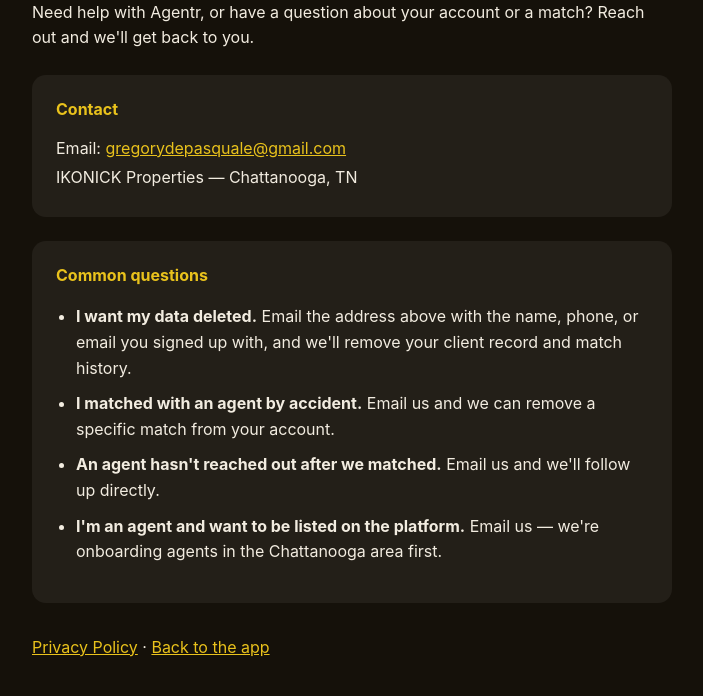
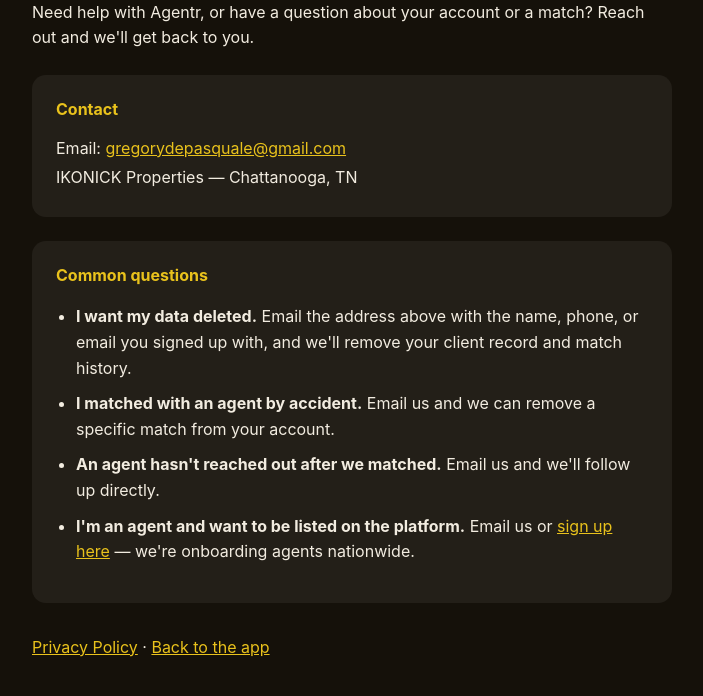
Before and after one commit to gregorydepasquale-dotcom/find-my-agent, a website: page public/support.html in a window 1280 px wide. Shown: the part 120-816 px from the top of the page, without its empty margins (288-991 px from the left). Drawn offline with Linux system fonts and the light colour scheme.

Commit message:
Update support page copy to nationwide agent onboarding

```diff
--- a/public/support.html
+++ b/public/support.html
@@ -44,7 +44,7 @@
       <li><strong>I want my data deleted.</strong> Email the address above with the name, phone, or email you signed up with, and we'll remove your client record and match history.</li>
       <li><strong>I matched with an agent by accident.</strong> Email us and we can remove a specific match from your account.</li>
       <li><strong>An agent hasn't reached out after we matched.</strong> Email us and we'll follow up directly.</li>
-      <li><strong>I'm an agent and want to be listed on the platform.</strong> Email us — we're onboarding agents in the Chattanooga area first.</li>
+      <li><strong>I'm an agent and want to be listed on the platform.</strong> Email us or <a href="/agent-signup.html">sign up here</a> — we're onboarding agents nationwide.</li>
     </ul>
   </div>
 
```
